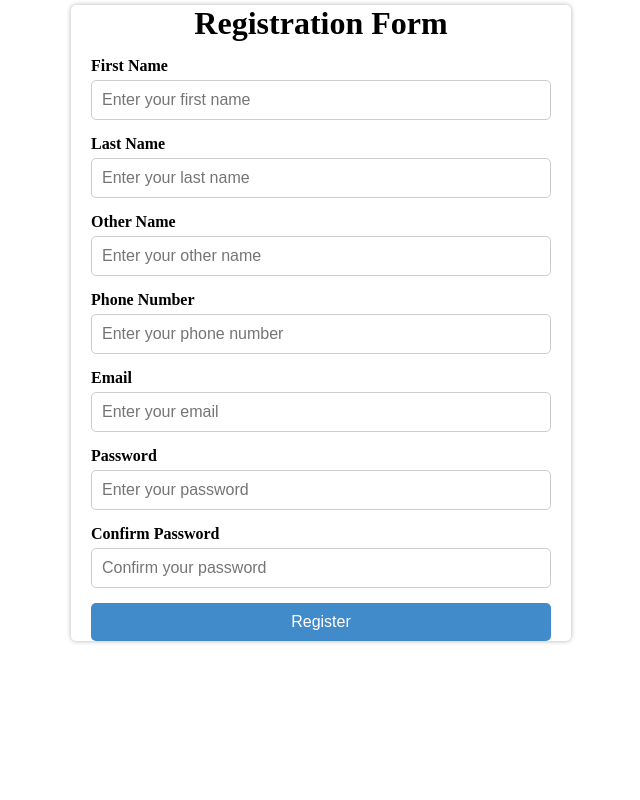
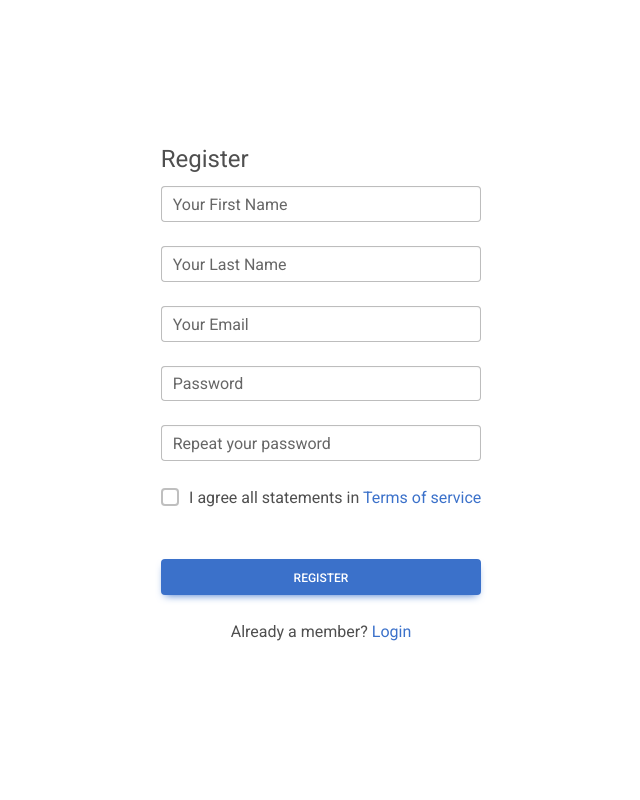
Before and after one commit to kofigator/dm-app, a PHP site: page /registration.php in a window 1280 px wide. Shown: the whole page, without its empty margins (319-959 px from the left). Run offline with PHP 8.4, Linux system fonts and the light colour scheme; some libraries are stand-ins or nearby versions.

Commit message:
Added login and registration pages and backend support

```diff
--- a/registration.php
+++ b/registration.php
@@ -1,45 +1,90 @@
 <!DOCTYPE html>
 <html lang="en">
+
 <head>
   <meta charset="UTF-8" />
   <meta name="viewport" content="width=device-width, initial-scale=1.0" />
   <title>Registration Form</title>
-    <link rel="stylesheet" href="../CSS/regStyle.css" />
+  <!--<link rel="stylesheet" href="../CSS/regStyle.css" />-->
+  <!-- Font Awesome -->
+  <link href="https://cdnjs.cloudflare.com/ajax/libs/font-awesome/6.0.0/css/all.min.css" rel="stylesheet" />
+  <!-- Google Fonts -->
+  <link href="https://fonts.googleapis.com/css?family=Roboto:300,400,500,700&display=swap" rel="stylesheet" />
+  <!-- MDB -->
+  <link href="https://cdnjs.cloudflare.com/ajax/libs/mdb-ui-kit/6.2.0/mdb.min.css" rel="stylesheet" />
+
+  <style>
+    body {
+      display: flex;
+      justify-content: center;
+      align-items: center;
+      height: 100vh;
+    }
+
+    .body>form {
+      height: 100% !important;
+      width: 100% !important;
+    }
+
+    form {
+      max-width: 500px;
+    }
+
+    #bg {
+      background-image: url("assets/images/bg11.jpg");
+    }
+  </style>
 </head>
-  <body>
-    <div class="container">
-      <h1>Registration Form</h1>
+
+<body class="fluid-container">
+
   <form>
-        <div class="form-control">
-          <label for="first-name">First Name</label>
-          <input type="text" id="first-name" placeholder="Enter your first name" />
+    <fieldset>
+      <legend>Register</legend>
+      <div class="form-outline mb-4">
+        <input type="text" id="first-name" name="first-name" class="form-control" />
+        <label class="form-label" for="first-name">Your First Name</label>
       </div>
-        <div class="form-control">
-          <label for="last-name">Last Name</label>
-          <input type="text" id="last-name" placeholder="Enter your last name" />
+
+      <div class="form-outline mb-4">
+        <input type="text" id="last-name" name="last-name" class="form-control" />
+        <label class="form-label" for="last-name">Your Last Name</label>
       </div>
-        <div class="form-control">
-          <label for="other-name">Other Name</label>
-          <input type="text" id="other-name" placeholder="Enter your other name" />
+
+      <div class="form-outline mb-4">
+        <input type="email" id="email-addr" name="email-addr" class="form-control" />
+        <label class="form-label" for="email-addr">Your Email</label>
       </div>
-        <div class="form-control">
-          <label for="phone-number">Phone Number</label>
-          <input type="tel" id="phone-number" placeholder="Enter your phone number" />
+
+      <div class="form-outline mb-4">
+        <input type="password" id="password" name="password" class="form-control" />
+        <label class="form-label" for="password">Password</label>
       </div>
-        <div class="form-control">
-          <label for="email">Email</label>
-          <input type="email" id="email" placeholder="Enter your email" />
+
+      <div class="form-outline flex-fill mb-4">
+        <input type="password" id="repeat-password" name="repeat-password" class="form-control" />
+        <label class="form-label" for="repeat-password">Repeat your password</label>
       </div>
-        <div class="form-control">
-          <label for="password">Password</label>
-          <input type="password" id="password" placeholder="Enter your password" />
+
+      <div class="form-check d-flex justify-content-center mb-5">
+        <input class="form-check-input me-2" type="checkbox" value="" id="agree-tnc" />
+        <label class="form-check-label" for="agree-tnc">
+          I agree all statements in <a href="#!">Terms of service</a>
+        </label>
       </div>
-        <div class="form-control">
-          <label for="confirm-password">Confirm Password</label>
-          <input type="password" id="confirm-password" placeholder="Confirm your password" />
+
+      <button type="submit" class="btn btn-primary btn-block mb-4">Register</button>
+
+      <!-- Register buttons -->
+      <div class="text-center">
+        <p>Already a member? <a href="index.php">Login</a></p>
       </div>
-        <button type="submit">Register</button>
+
+    </fieldset>
   </form>
-    </div>
+
+  <script type="text/javascript" src="https://cdnjs.cloudflare.com/ajax/libs/mdb-ui-kit/6.2.0/mdb.min.js"></script>
+
 </body>
+
 </html>
```
Also changed, not shown: api/index.php (+8 -8 lines), index.php (+59 -14 lines), testing/fetch_data.php (deleted, +0 -26 lines), testing/index.html (deleted, +0 -17 lines), testing/script.js (deleted, +0 -24 lines), assets/images/bg11.jpg (added), assets/images/bg12.jpg (added). Lines whose indentation alone changed are shown as unchanged.
